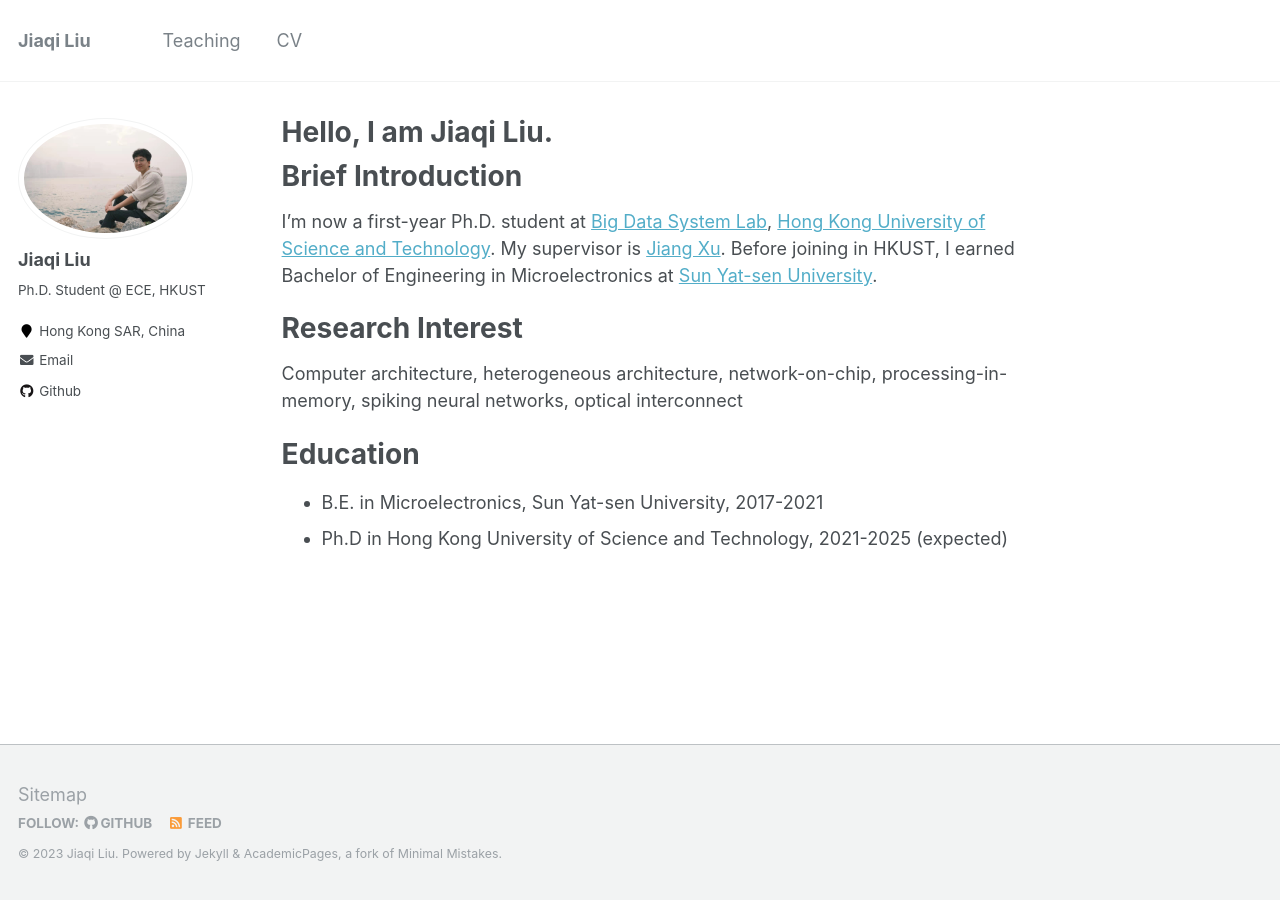
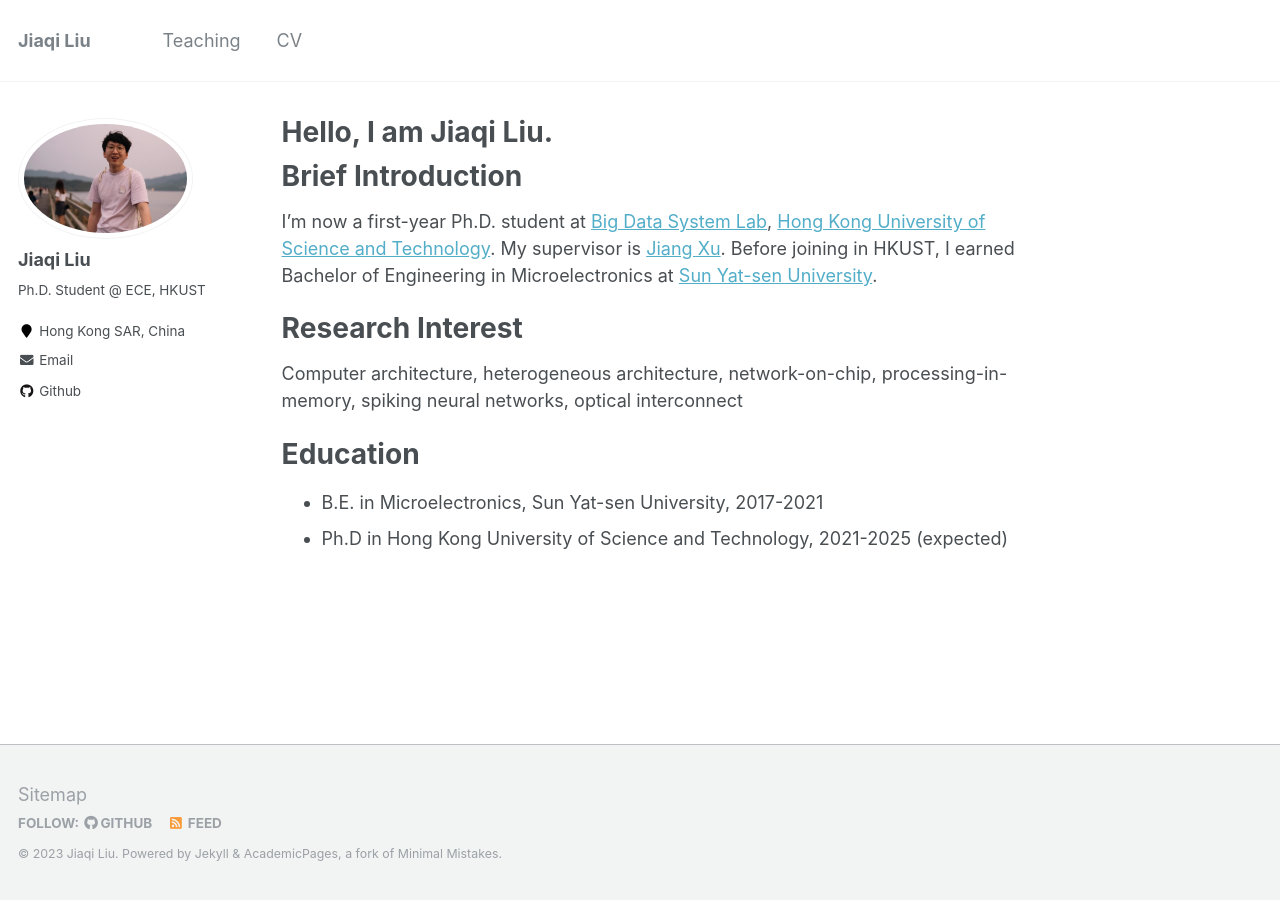
Before and after one commit to PangTiger/Rickrick.github.io, a Jekyll site: the page built from _pages/about.md, in a window 1280 px wide. Built offline with Jekyll 4.4.1, drawn with Linux system fonts in a browser that asks for light colours.

Commit message:
Update _config.yml

```diff
--- a/_config.yml
+++ b/_config.yml
@@ -83,7 +83,7 @@ analytics:
 # Site Author
 author:
   name             : "Jiaqi Liu"
-  avatar           : "Jiaqi-photo-github.jpg"
+  avatar           : "Jiaqi-photo-github-v2.jpg"
   bio              : "Ph.D. Student @ ECE, HKUST"
   location         : "Hong Kong SAR, China"
   employer         :
```
